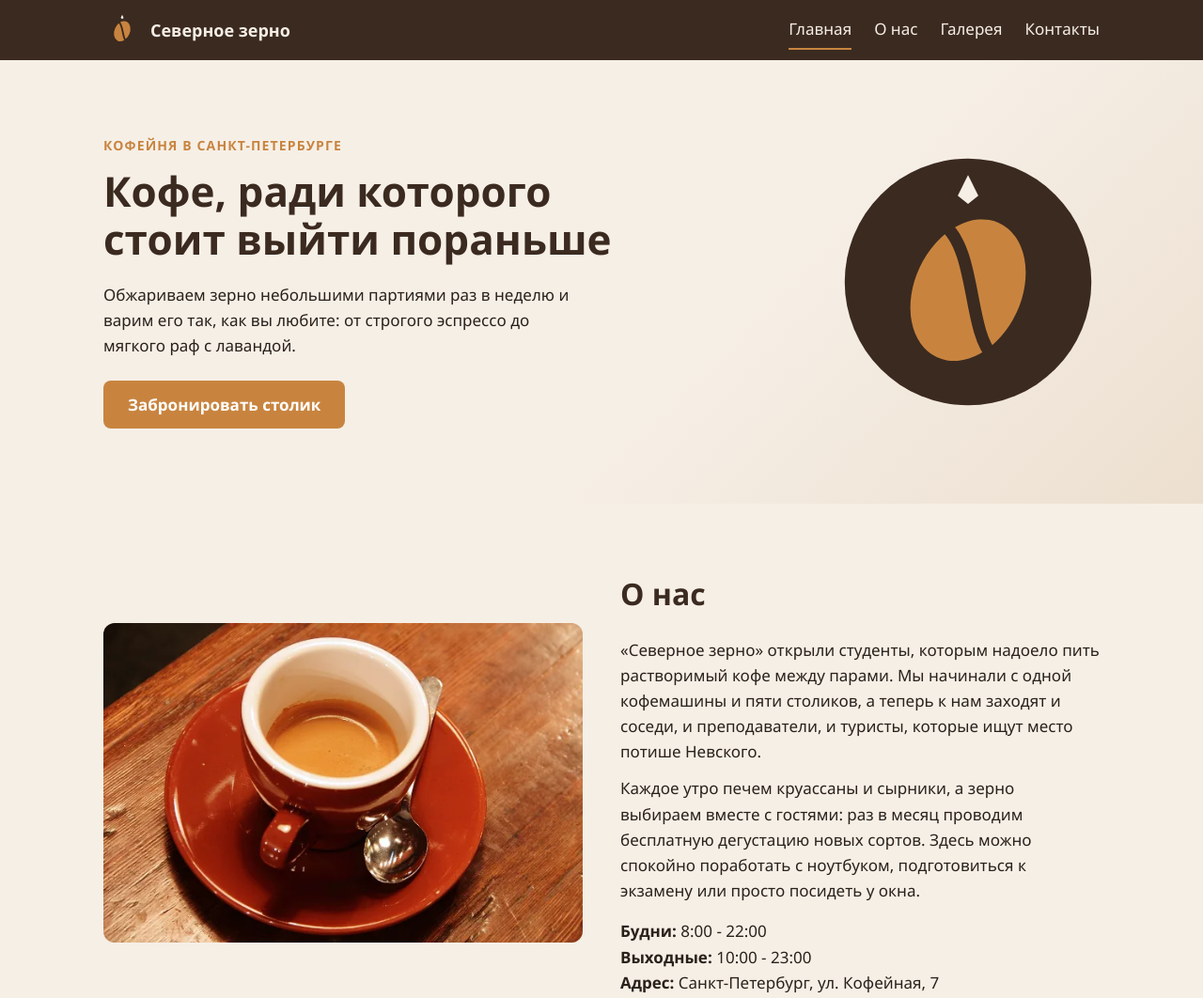
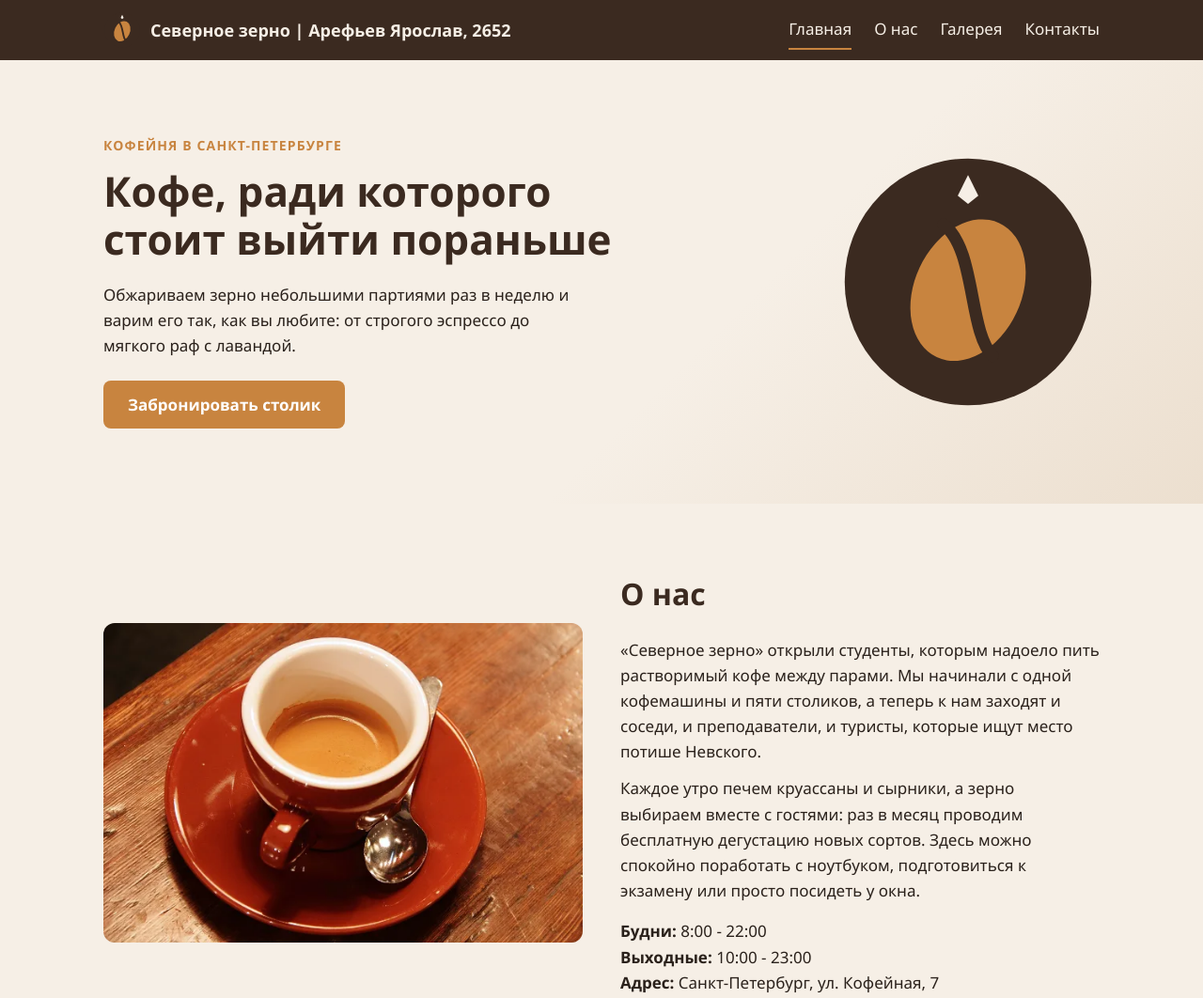
Before and after one commit to ppippironi/kofeynya, a plain HTML site: page index.html in a window 1280 px wide. Shown: the top 1062 px of the page at 94% size. Drawn offline with Linux system fonts and the light colour scheme.

Commit message:
Update index.html

```diff
--- a/index.html
+++ b/index.html
@@ -14,7 +14,7 @@
   <div class="container header__inner">
     <a href="#home" class="logo">
       <img src="img/logo.svg" alt="" width="40" height="40">
-      <span>Северное зерно</span>
+      <span>Северное зерно  | Арефьев Ярослав, 2652</span>
     </a>
     <nav class="nav" aria-label="Основное меню">
       <a href="#home">Главная</a>
```
